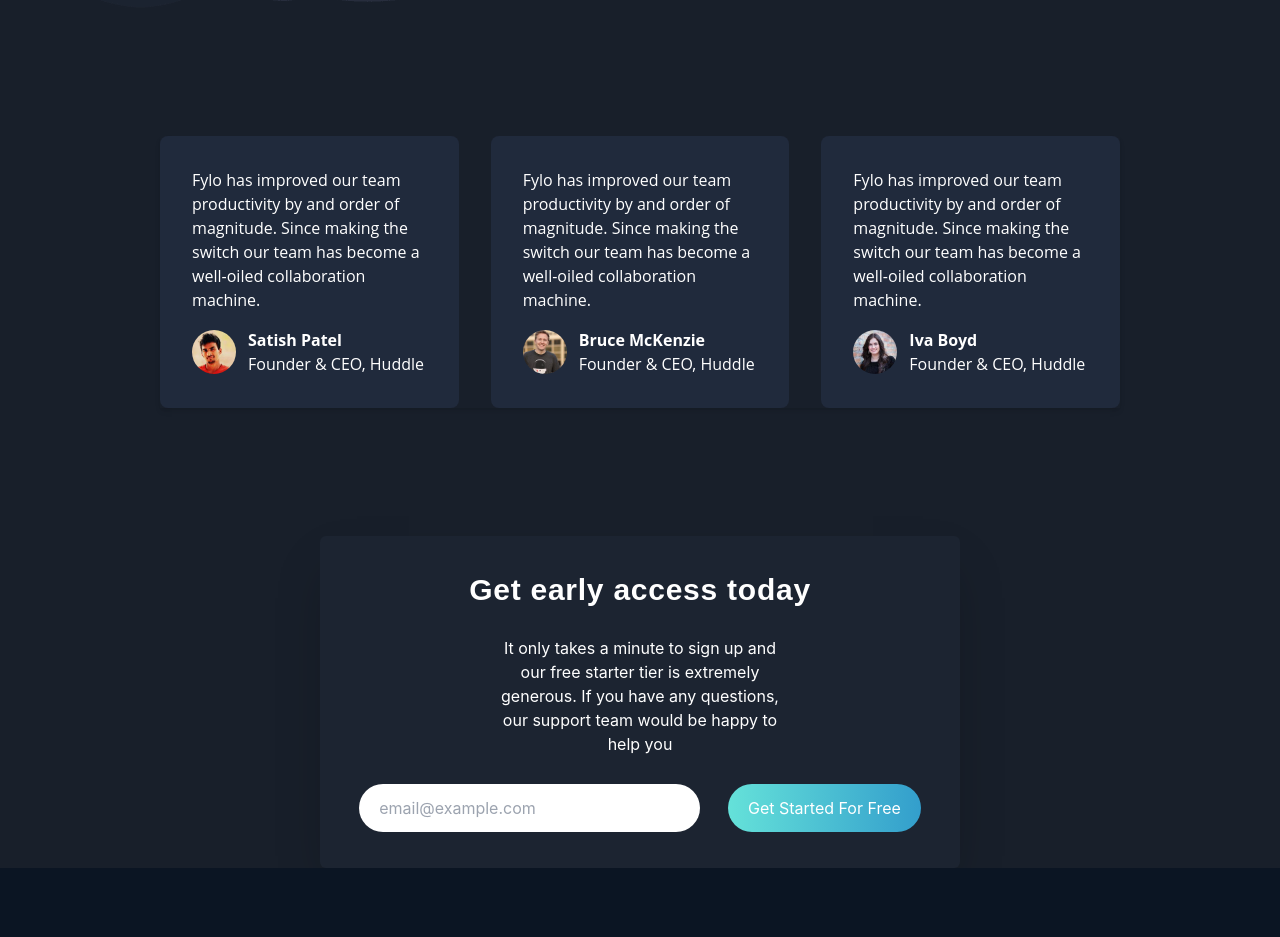
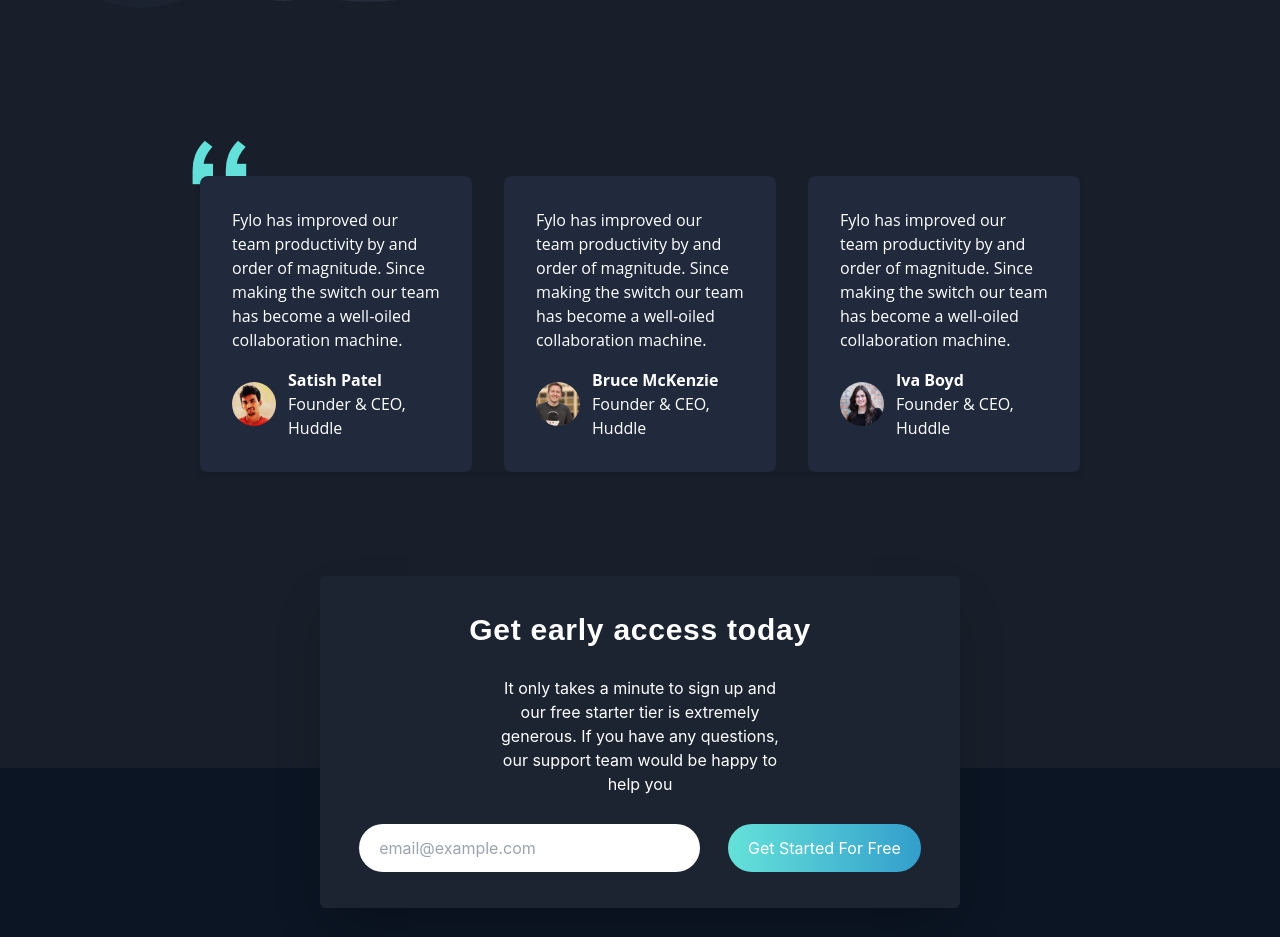
Before and after one commit to auttmme/fylo, a React (Create React App) app: page / in a window 1280 px wide. Shown: the part 2063-3000 px from the top of the page. Built offline with nearby package versions, Linux system fonts and the light colour scheme.

Commit message:
add quotes icon, make parent container relative, etc

```diff
--- a/src/App.jsx
+++ b/src/App.jsx
@@ -8,12 +8,13 @@ import iconAnyFile from './assets/icon-any-file.svg'
 import illustProductive from './assets/illustration-stay-productive.png'
 import iconArrow from './assets/icon-arrow.svg'
 import TestimonialCard from './components/testimonial-card';
+import EarlyAccessCard from './components/early-access-card';
+import Footer from './components/footer';
 
 import profile1 from './assets/profile-1.jpg'
 import profile2 from './assets/profile-2.jpg'
 import profile3 from './assets/profile-3.jpg'
-import EarlyAccessCard from './components/early-access-card';
-import Footer from './components/footer';
+import bgQuotes from './assets/bg-quotes.png'
 
 function App() {
 
@@ -42,7 +43,7 @@ function App() {
   ]
 
   return (
-    <div className='bg-main'>
+    <div className='bg-main relative'>
       <Navbar />
       <section className='grid place-content-center place-items-center pb-5'>
         <img src={intro} alt="illustration intro" />
@@ -107,10 +108,11 @@ function App() {
           </div>
         </div>
       </section>
-      <section className='w-3/4 mx-auto mt-32'>
+      <section className='w-3/4 mx-auto mt-32 mb-64 relative p-10'>
+        <img src={bgQuotes} alt="icon quote" className='absolute top-1 left-8' />
         <TestimonialCard testimonial = {testimonialList} />
       </section>
-      <section className='mt-32'>
+      <section className='mt-32 absolute bottom-96 left-0 right-0'>
         <EarlyAccessCard />
       </section>
       <section>
```
